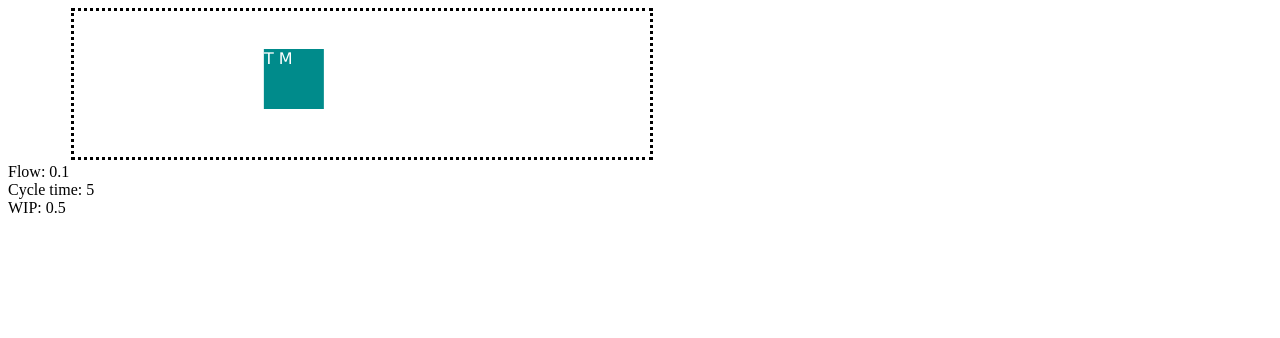
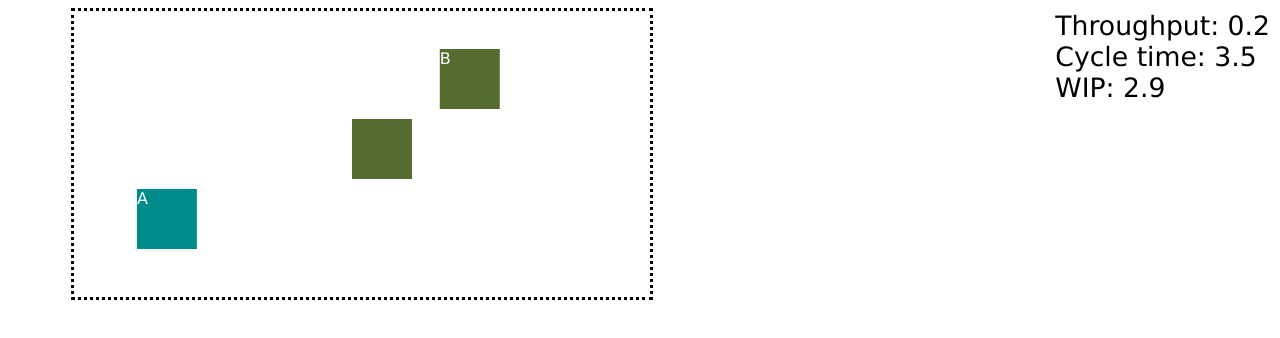
Before and after one commit to timberkerkvliet/flowsimulator, a website built with Vite: page index.html in a window 1280 px wide. Both pictures are taken after a click on the button "Start Simulation". Built offline with nearby package versions, Linux system fonts and the light colour scheme.

Commit message:
more realistic simulation

```diff
--- a/index.html
+++ b/index.html
@@ -9,7 +9,6 @@
         .uow {
             width: 60px;
             height: 60px;
-            background-color: darkcyan;
             position: relative;
             word-break: break-all;
             font-family: Verdana, Geneva, Tahoma, sans-serif;
@@ -26,6 +25,13 @@
             margin-top: 3px;
             margin-bottom: 3px;
         }
+        .stats {
+            position: absolute;
+            top: 10px;
+            right: 10px;
+            font-family: Verdana, Geneva, Tahoma, sans-serif;
+            font-size: 20pt;
+        }
     </style>
 </head>
 <body>
--- a/package.json
+++ b/package.json
@@ -15,6 +15,7 @@
   },
   "dependencies": {
     "gsap": "^3.12.5",
-    "jest": "^29.7.0"
+    "jest": "^29.7.0",
+    "simple-statistics": "^7.8.3"
   }
 }
--- a/src/renderer.ts
+++ b/src/renderer.ts
@@ -1,5 +1,21 @@
-import { ReadSimulation } from "./simulation";
+
 import gsap from "gsap";
+import { Perspective } from "./team";
+
+type UnitState = {
+    id: string;
+    progress: number;
+    assignees: string[];
+    perspective: Perspective;
+}
+
+type SimulationState = {
+    time: number;
+    flow: number;
+    cycleTime: number;
+    wip: number;
+    workInProgress: UnitState[]
+}
 
 
 class Renderer {
@@ -11,19 +27,19 @@ class Renderer {
         this.statsDiv = document.getElementById('stats');
     }
 
-    private createBoxes(simulation: ReadSimulation, existingIds) {
-        simulation.getWorkInProgress().forEach((uow) => {
-            if (existingIds.includes(uow.getId())) {
+    private createBoxes(simulation: SimulationState, existingIds) {
+        simulation.workInProgress.forEach((uow) => {
+            if (existingIds.includes(uow.id)) {
                 return;
             }
-            this.teamDiv.innerHTML += "<div id='" + uow.getId() + "' class='uow'></div>" ;
+            this.teamDiv.innerHTML += "<div id='" + uow.id + "' class='uow'></div>" ;
 
         })
     }
 
-    private removeBoxes(simulation: ReadSimulation, existingIds: string[]) {
+    private removeBoxes(simulation: SimulationState, existingIds: string[]) {
         existingIds.forEach((uowId) => {
-            if (simulation.getWorkInProgress().filter((uow) => uow.getId() === uowId).length > 0) {
+            if (simulation.workInProgress.filter((uow) => uow.id === uowId).length > 0) {
                 return;
             }
             document.getElementById(uowId).remove();
@@ -31,31 +47,37 @@ class Renderer {
         })
     }
 
-    private moveBoxes(simulation: ReadSimulation) {
-        simulation.getWorkInProgress().forEach((uow) => {
-            gsap.to("#" + uow.getId(), { x: 0 + uow.getProgress() * 400, duration: 0.3, yoyo: false, repeat: 0 });
+    private moveBoxes(simulation: SimulationState) {
+        simulation.workInProgress.forEach((uow) => {
+            gsap.to("#" + uow.id, { x: 0 + uow.progress * 400, duration: 0.3, yoyo: false, repeat: 0 });
         })
     }
 
-    private updateAssignees(simulation: ReadSimulation) {
-        simulation.getWorkInProgress().forEach((uow) => {
-            const labels = uow.getAssignees().getMembers().map((member) => member.label)
-            document.getElementById(uow.getId()).innerHTML = labels.join(" ")
-
+    private updateAssignees(simulation: SimulationState) {
+        simulation.workInProgress.forEach((uow) => {
+            document.getElementById(uow.id).innerHTML = uow.assignees.join(" ")
         })
     }
 
-    private updateStats(simulation: ReadSimulation) {
-        const flow = simulation.getFinishedWork().length / simulation.getTime();
-        const cycleTime = simulation.getFinishedWork().map((x) => x.getCycleTime()).reduce((x, y) => x + y, 0) / simulation.getFinishedWork().length;
-        const wip = flow * cycleTime;
-
-        this.statsDiv.innerHTML = "Flow: " + Math.round(flow * 100) / 100
-        this.statsDiv.innerHTML += "<br>Cycle time: " + Math.round(cycleTime * 100) / 100
-        this.statsDiv.innerHTML += "<br>WIP: " + Math.round(wip * 100) / 100;
+    private updateColor(simulation: SimulationState) {
+        simulation.workInProgress.forEach((uow) => {
+            if (uow.perspective === 1) {
+                document.getElementById(uow.id).style.backgroundColor = 'darkcyan'
+            }
+            if (uow.perspective === 2) {
+                document.getElementById(uow.id).style.backgroundColor = 'darkolivegreen'
+            }
+        })
     }
 
-    render(simulation: ReadSimulation) {
+    private updateStats(state: SimulationState) {
+
+        this.statsDiv.innerHTML = "Throughput: " + Math.round(state.flow * 100) / 100
+        this.statsDiv.innerHTML += "<br>Cycle time: " + Math.round(state.cycleTime * 100) / 100
+        this.statsDiv.innerHTML += "<br>WIP: " + Math.round(state.wip * 100) / 100;
+    }
+
+    render(simulation: SimulationState) {
         const uowDivs = this.teamDiv.getElementsByTagName('div');
 
         let existingIds: string[] = [];
@@ -68,6 +90,7 @@ class Renderer {
         this.createBoxes(simulation, existingIds);
         this.removeBoxes(simulation, existingIds);
         this.updateAssignees(simulation);
+        this.updateColor(simulation);
         this.moveBoxes(simulation);
 
         this.updateStats(simulation);
@@ -75,4 +98,4 @@ class Renderer {
          }
 }
 
-export { Renderer }
+export { Renderer, SimulationState }
--- a/src/simulation.ts
+++ b/src/simulation.ts
@@ -1,21 +1,18 @@
 import { Team } from "./team";
 import { UnitOfWork, ReadUnitOfWork } from "./uow"
-import { Renderer } from "./renderer"
+import { Renderer, SimulationState } from "./renderer"
 import { Strategy } from "./strategy"
 
-interface ReadSimulation {
-    getWorkInProgress(): ReadUnitOfWork[]
-    getFinishedWork(): ReadUnitOfWork[]
-    getTime(): number;
-}
 
-class Simulation implements ReadSimulation {
+class Simulation {
     private time: number;
+    private cumulativeWIP: number;
     private units: UnitOfWork[];
 
 
     constructor(private team: Team, private strategy: Strategy, private renderer: Renderer) {
         this.time = 0;
+        this.cumulativeWIP = 0;
         this.units = [];
     }
 
@@ -23,32 +20,55 @@ class Simulation implements ReadSimulation {
         return this.time;
     }
 
-    getWorkInProgress(): UnitOfWork[] {
+    private getWorkInProgress(): UnitOfWork[] {
         return this.units.filter((uow) => !uow.isFinished())
     }
 
-    getFinishedWork(): UnitOfWork[] {
+    private getFinishedWork(): UnitOfWork[] {
         return this.units.filter((uow) => uow.isFinished())
     }
 
+    private getState(): SimulationState {
+        const flow = this.getFinishedWork().length / this.getTime();
+        const cycleTime = this.getFinishedWork().map((x) => x.getCycleTime()).reduce((x, y) => x + y, 0) / this.getFinishedWork().length;
+        return {
+            time: this.time,
+            workInProgress: this.getWorkInProgress().map((uow) => {
+                return {
+                    id: uow.getId(),
+                    progress: uow.getProgress(),
+                    assignees: uow.getAssignees().getMembers().map((member) => member.label),
+                    perspective: uow.needsPerspective()
+                }
+            }),
+            flow: flow,
+            cycleTime: cycleTime,
+            wip: this.cumulativeWIP / this.time
+        }
+    }
+
     private tick(): void {
-        this.time += 1;
-        this.units = this.getFinishedWork().concat(this.strategy.execute(this.team, this.getWorkInProgress()));
 
         this.units.forEach((uow) => {
             uow.tick();
         });
-        this.renderer.render(this);
+
+        this.units = this.getFinishedWork().concat(this.strategy.execute(this.team, this.getWorkInProgress()));
+
+
+        this.time += 1;
+        this.cumulativeWIP += this.getWorkInProgress().length;
     }
 
     async run() {
-        this.renderer.render(this);
+        this.renderer.render(this.getState());
         while (true) {
             this.tick();
+            this.renderer.render(this.getState());
             await new Promise(resolve => setTimeout(resolve, 300));
         }
     }
 
 }
 
-export { Simulation, ReadSimulation }
+export { Simulation }
--- a/src/start-simulation.ts
+++ b/src/start-simulation.ts
@@ -1,6 +1,6 @@
 import { Renderer } from "./renderer";
 import { Simulation } from "./simulation"
-import { MobStrategy } from "./strategy";
+import { KeepBusyStrategy, MobStrategy } from "./strategy";
 import { Team, Member, Perspective } from "./team";
 import { UnitOfWorkFactory } from "./uow-factory";
 
@@ -8,9 +8,14 @@ const button = document.getElementById('startButton');
 if (button) {
 button.addEventListener('click', async () => {
     const simulation = new Simulation(
-        new Team([new Member('T', [1]), new Member('M', [1])]),
-        new MobStrategy(
-            new UnitOfWorkFactory(30)
+        new Team(
+            [
+                new Member('A', [1]),
+                new Member('B', [2])
+            ]
+        ),
+        new KeepBusyStrategy(
+            new UnitOfWorkFactory(10)
         ),
         new Renderer()
         );
--- a/src/strategy.ts
+++ b/src/strategy.ts
@@ -1,4 +1,4 @@
-import { Team } from "./team";
+import { Member, Team } from "./team";
 import { UnitOfWork } from "./uow";
 import { UnitOfWorkFactory } from "./uow-factory";
 
@@ -7,18 +7,68 @@ interface Strategy {
     execute(team: Team, workInProgress: UnitOfWork[]): UnitOfWork[];
 }
 
-class MobStrategy implements Strategy {
+class KeepBusyStrategy implements Strategy {
     constructor(private uowFactory: UnitOfWorkFactory) {}
 
+    getUnassigned(team: Team, workInProgress: UnitOfWork[]): Member[] {
+        let assigned: Member[] = []
+        workInProgress.forEach((uow) => {
+            assigned = assigned.concat(uow.getAssignees().getMembers())
+        })
+        return team.getMembers().filter((member) => !assigned.includes(member))
+    }
+
     execute(team: Team, workInProgress: UnitOfWork[]): UnitOfWork[] {
-        workInProgress.forEach((uow) => uow.unassign())
-        if (workInProgress.length === 0) {
-            const uow = this.uowFactory.create();
-            workInProgress.push(uow)
-        }
-        workInProgress[0].assign(team);
+        workInProgress.forEach((uow) => {
+            const members = uow.getAssignees().getMembers();
+            members.forEach((member) => {
+                if (!member.hasPerspective(uow.needsPerspective())) {
+                    uow.removeMember(member);
+                }
+            })
+        })
+
+        const unassigned = this.getUnassigned(team, workInProgress);
+        unassigned.forEach((member) => {
+            const eligiableWork = workInProgress.filter(
+                (uow) => member.hasPerspective(uow.needsPerspective()) && uow.getAssignees().getSize() === 0
+                )
+            if (eligiableWork.length > 0) {
+                eligiableWork[0].addMember(member)
+            } else {
+                const newUow = this.uowFactory.create(member.perspectives[0]);
+                newUow.addMember(member);
+                workInProgress.push(newUow);
+            }
+        })
+
+
+
         return workInProgress;
     }
 }
 
-export { Strategy, MobStrategy }
+
+class MobStrategy implements Strategy {
+    constructor(private uowFactory: UnitOfWorkFactory) {}
+
+    getUnassigned(team: Team, workInProgress: UnitOfWork[]): Member[] {
+        let assigned: Member[] = []
+        workInProgress.forEach((uow) => {
+            assigned = assigned.concat(uow.getAssignees().getMembers())
+        })
+        return team.getMembers().filter((member) => !assigned.includes(member))
+    }
+
+    execute(team: Team, workInProgress: UnitOfWork[]): UnitOfWork[] {
+        if (workInProgress.length === 0) {
+            const newUow = this.uowFactory.create(1);
+                newUow.assign(team);
+                workInProgress.push(newUow);
+        }
+
+        return workInProgress;
+    }
+}
+
+export { Strategy, KeepBusyStrategy, MobStrategy }
--- a/src/uow-factory.ts
+++ b/src/uow-factory.ts
@@ -1,18 +1,29 @@
+import { Perspective } from "./team";
 import { UnitOfWork } from "./uow";
 
-function exponentialRandom(mu: number): number {
-    return Math.round(-Math.log(1 - Math.random()) * mu);
+function getGeometric(p: number): number {
+    let result = 1;
+    while (Math.random() >= p) {
+        result += 1
+    }
+    return result;
 }
 
 class UnitOfWorkFactory {
     constructor(private mu: number) {}
 
-    create(): UnitOfWork {
-        let c = [];
-        for (let i = 0; i < exponentialRandom(this.mu); i ++) {
-            c.push(1)
+    create(startPerspective: Perspective): UnitOfWork {
+        let stages = [];
+        const size = getGeometric(1/this.mu);
+        for (let i = 0; i < size; i ++) {
+            if (Math.random() > 0.5) {
+                stages.push(1)
+            } else {
+                stages.push(2)
+            }
         }
-        return new UnitOfWork(c);
+        stages[0] = startPerspective;
+        return new UnitOfWork(stages);
     }
 }
 
--- a/src/uow.ts
+++ b/src/uow.ts
@@ -1,11 +1,11 @@
-import { Team, Perspective } from "./team";
+import { Team, Perspective, Member } from "./team";
 
 class IdCounter {
     private static counter = 0;
 
     public static newId(): number {
+        IdCounter.counter += 1;
         return IdCounter.counter;
-        IdCounter.counter += 1;
     }
 
 }
@@ -24,7 +24,7 @@ class UnitOfWork implements ReadUnitOfWork {
     private assignees: Team;
     private time: number;
 
-    constructor(readonly perspectivesNeeded: Perspective[]) {
+    constructor(readonly stages: Perspective[]) {
         this.id = `uow-${IdCounter.newId()}`;
         this.progress = 0;
         this.time = 0;
@@ -36,26 +36,38 @@ class UnitOfWork implements ReadUnitOfWork {
     }
 
     isFinished(): boolean {
-        return this.progress === this.perspectivesNeeded.length;
+        return this.progress === this.stages.length;
     }
 
     getCycleTime(): number {
         return this.time;
     }
 
+    needsPerspective(): Perspective {
+        return this.stages[this.progress];
+    }
+
     tick(): void {
         if (this.isFinished()) {
+            this.unassign();
             return;
         }
         this.time += 1;
-        if (this.assignees.getSize() === 0) {
-            return;
+        if (this.assignees.hasPerspective(this.needsPerspective())) {
+            this.progress += 1;
         }
-        this.progress += 1;
     }
 
     assign(team: Team): void {
         this.assignees = team;
+    }
+
+    addMember(member: Member): void {
+        this.assignees = new Team(this.assignees.getMembers().concat(member))
+    }
+
+    removeMember(member: Member): void {
+        this.assignees = new Team(this.assignees.getMembers().filter((x) => x.label !== member.label))
     }
 
     unassign(): void {
@@ -63,7 +75,7 @@ class UnitOfWork implements ReadUnitOfWork {
     }
 
     getProgress(): number {
-        return this.progress / this.perspectivesNeeded.length;
+        return this.progress / this.stages.length;
     }
 
     getAssignees(): Team {
```
Also changed, not shown: src/team.ts (+9 -0 lines), 1 other file.
